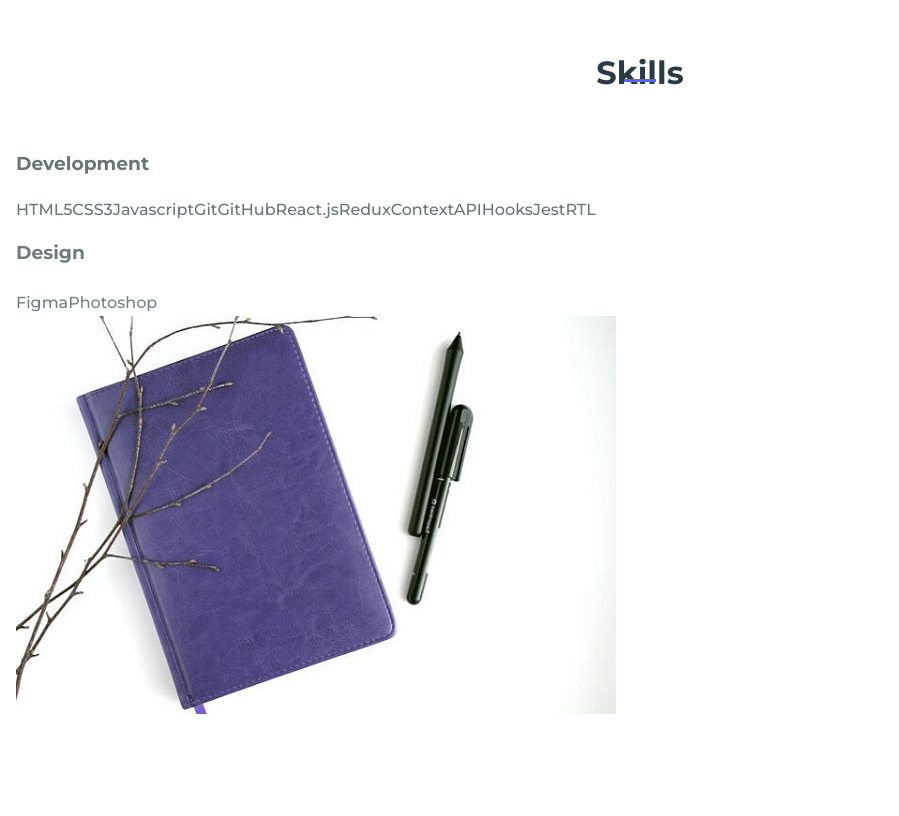
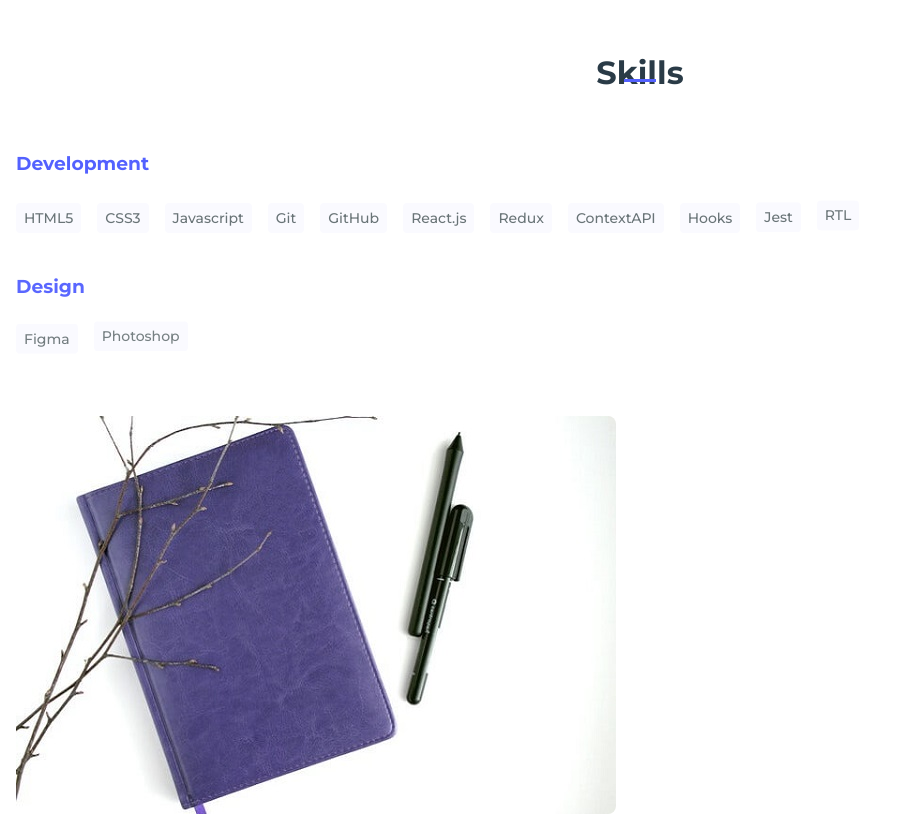
Before and after one commit to AdaoBJr/Portfolio, a React (Create React App) app: page / in a window 1280 px wide. Shown: the part 1580-2396 px from the top of the page, without its empty margins (0-899 px from the left). Built offline with nearby package versions, Linux system fonts and the light colour scheme; the HTML template or start-up script is replaced by a standard one.

Commit message:
style: :sparkles: added SKILLS CSS

```diff
--- a/src/App.css
+++ b/src/App.css
@@ -370,3 +370,34 @@ img {
 .curriculumLink:hover {
   text-shadow: 0 1px 2px rgba(0,0,0,.3);
 }
+
+/* ===== SKILLS =====*/
+.skillsContainer {
+  row-gap: 2rem;
+}
+
+.skillsSubtitle {
+  color: var(--first-color);
+  margin-bottom: var(--mb-3);
+}
+
+.skillsName {
+  display: inline-block;
+  font-size: var(--small-font-size);
+  margin-right: var(--mb-2);
+  margin-bottom: var(--mb-3);
+  padding: .25rem .5rem;
+  background-color: var(--white-color);
+  border-radius: .25rem;
+  cursor: pointer;
+}
+
+.skillsName:hover {
+  background-color: var(--first-color);
+  color: var(--white-color);
+  box-shadow: 0 2px 10px rgba(35,0,77,.2);
+}
+
+.skillsImg img {
+  border-radius: .5rem;
+}
```
